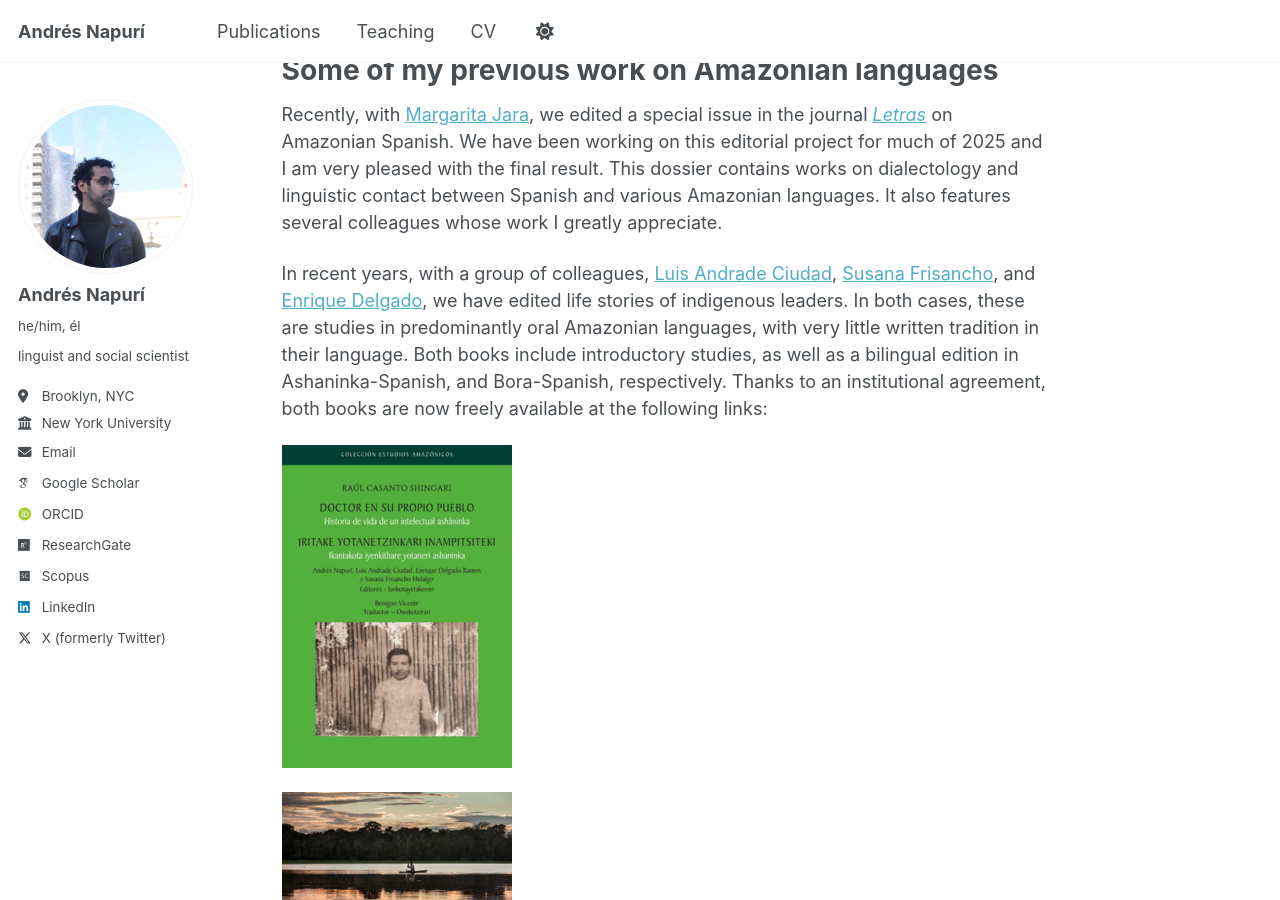
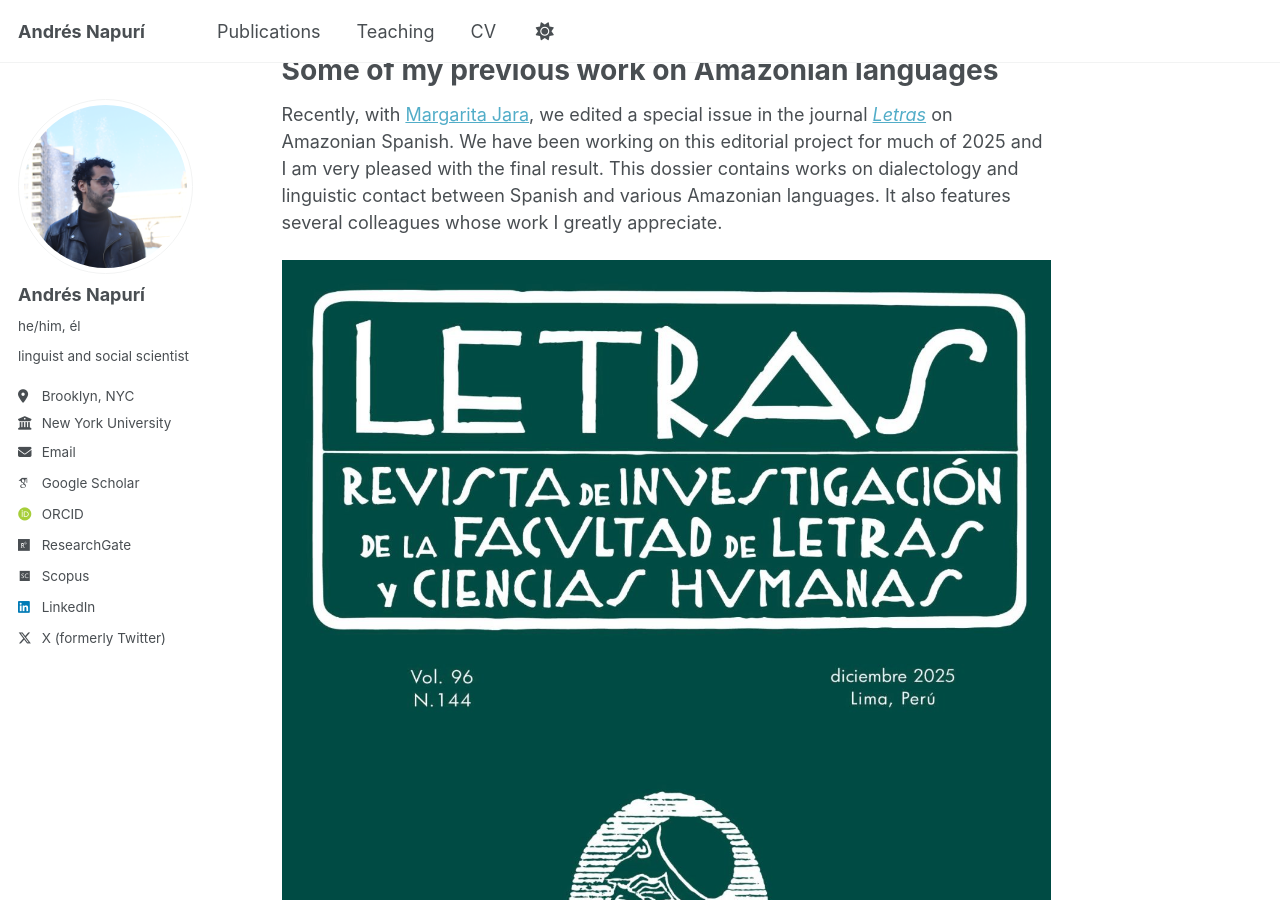
Before and after one commit to andresnapuri/andresnapuri.github.io, a Jekyll site: the page built from _pages/about.md, in a window 1280 px wide and 900 px high, scrolled down 300 px. Built offline with Jekyll 4.4.1, drawn with Linux system fonts in a browser that asks for light colours; some web fonts are replaced; a script that is not in the unit is left out.

Commit message:
Update about.md

```diff
--- a/_pages/about.md
+++ b/_pages/about.md
@@ -13,6 +13,8 @@ Some of my previous work on Amazonian languages
 ======
 Recently, with [Margarita Jara](https://www.unlv.edu/people/margarita-jara), we edited a special issue in the journal [_Letras_](https://revista.letras.unmsm.edu.pe/index.php/le/convocatoria-2025) on Amazonian Spanish. We have been working on this editorial project for much of 2025 and I am very pleased with the final result. This dossier contains works on dialectology and linguistic contact between Spanish and various Amazonian languages. It also features several colleagues whose work I greatly appreciate.
 
+[<img src="/images/Portada-Letras.jpeg">](https://https://revista.letras.unmsm.edu.pe/index.php/le/issue/view/150/202)
+
 In recent years, with a group of colleagues, [Luis Andrade Ciudad](https://www.pucp.edu.pe/profesor/luis-andrade-ciudad), [Susana Frisancho](https://www.pucp.edu.pe/profesor/susana-frisancho-hidalgo), and [Enrique Delgado](https://www.pucp.edu.pe/profesor/guillermo-delgado-ramos), we have edited life stories of indigenous leaders. In both cases, these are studies in predominantly oral Amazonian languages, with very little written tradition in their language. Both books include introductory studies, as well as a bilingual edition in Ashaninka-Spanish, and Bora-Spanish, respectively. Thanks to an institutional agreement, both books are now freely available at the following links:
 
 [<img src="/images/Casanto.png">](https://doi.org/10.18800/978-612-317-804-8)
```
